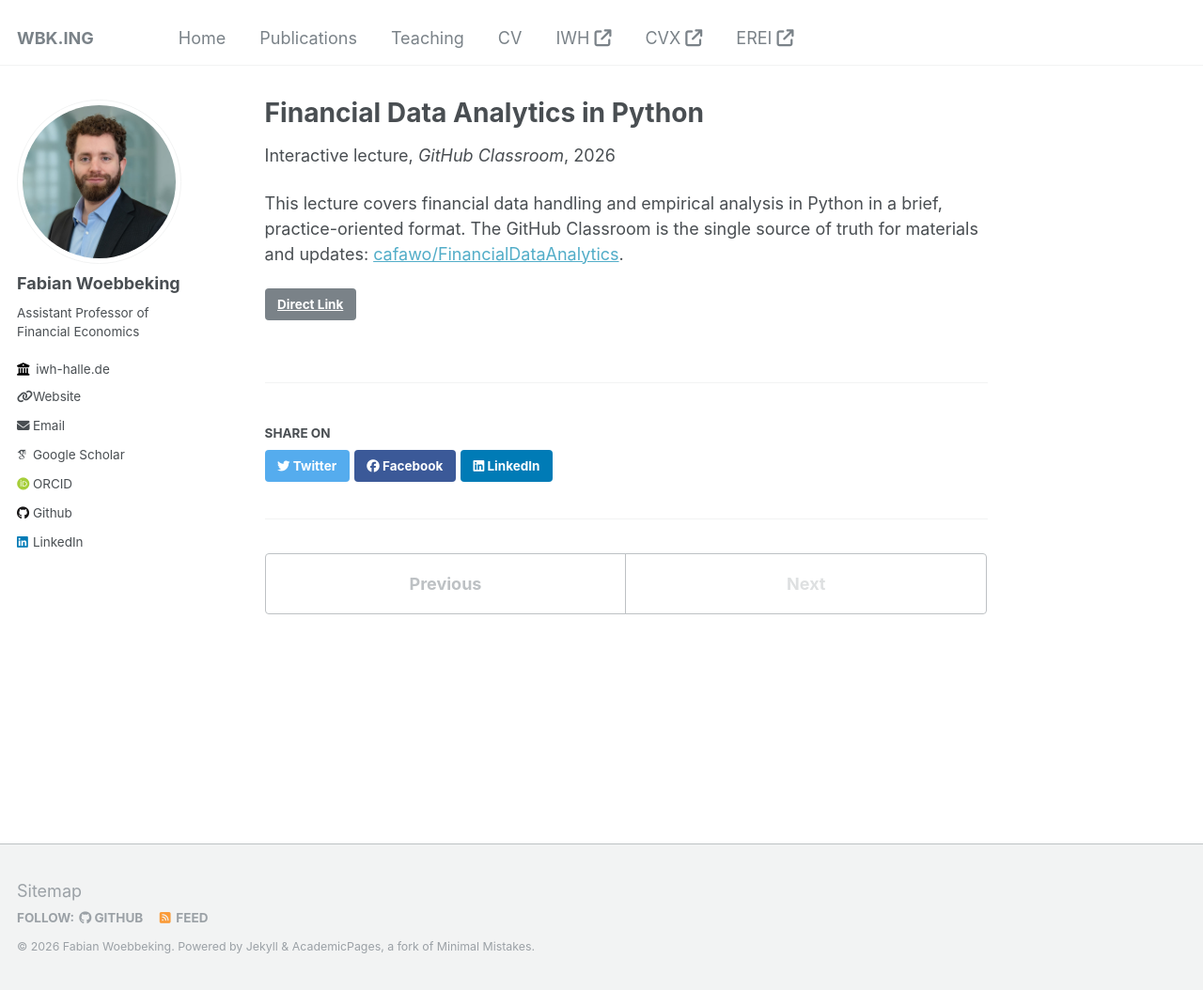
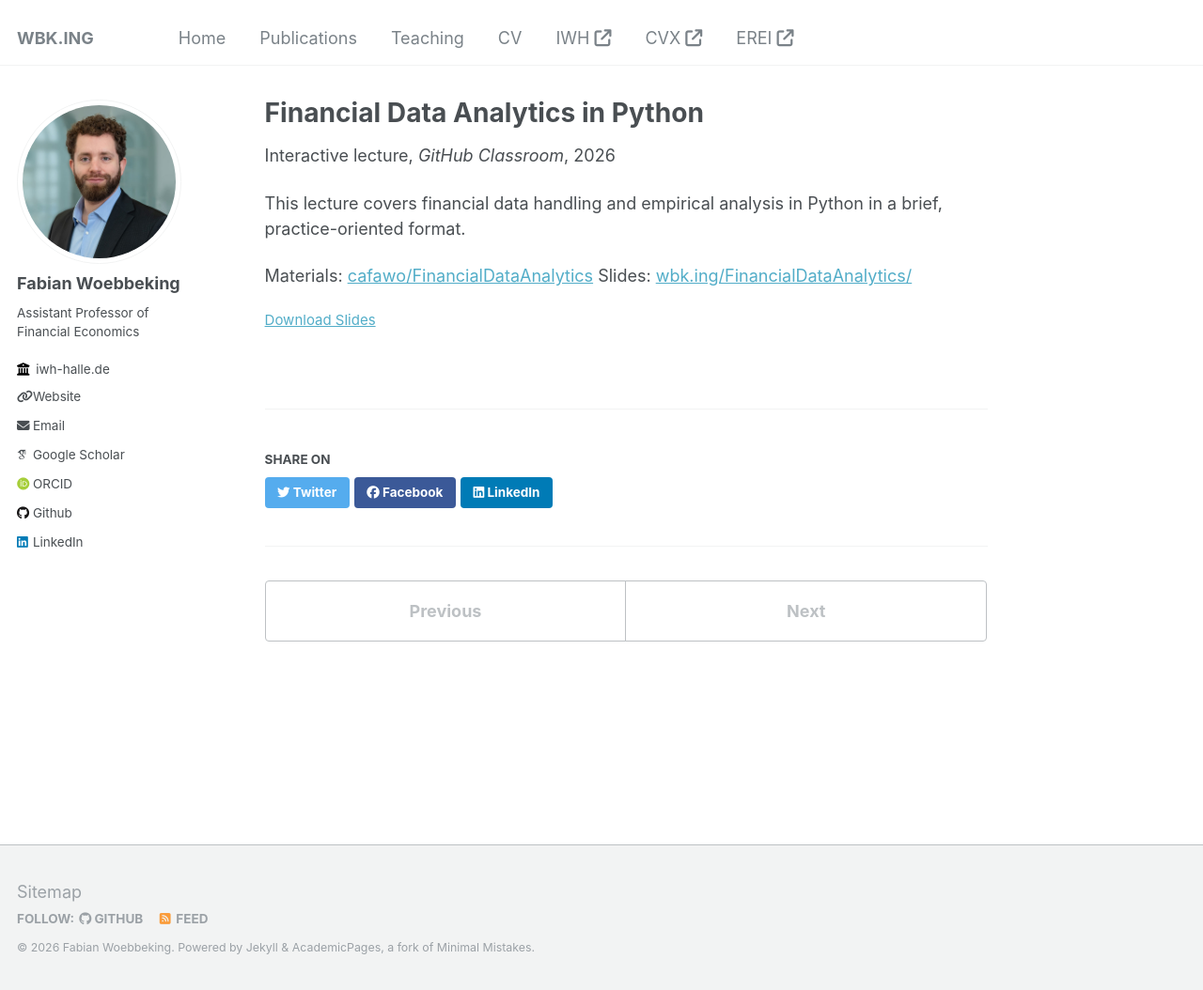
Before and after one commit to cafawo/cafawo.github.io, a Jekyll site: the page built from _teaching/financial-data-analytics-in-python.md, in a window 1280 px wide and 1054 px high. Shown: the whole window at 94% size. Built offline with Jekyll 4.4.1, drawn with Linux system fonts in a browser that asks for light colours; some web fonts are replaced.

Commit message:
Refactor teaching materials: update citation handling, enhance links for resources, and add VDT Summer School page

```diff
--- a/_includes/archive-single-cv.html
+++ b/_includes/archive-single-cv.html
@@ -20,7 +20,7 @@
       <a href="{{ base_path }}{{ post.url }}" rel="permalink">{{ title }}</a>
     {% endif %}
   </span>
-  {% if post.venue %}
+  {% if post.citation %}
     <br>
     <span itemprop="description">{{ post.citation }}</span>
   {% endif %}
--- a/_teaching/financial-data-analytics-in-python.md
+++ b/_teaching/financial-data-analytics-in-python.md
@@ -4,8 +4,12 @@ collection: teaching
 type: "Interactive lecture"
 permalink: /teaching/2015-spring-teaching-1
 venue: "GitHub Classroom"
-link: https://github.com/cafawo/FinancialDataAnalytics
+paperurl: https://github.com/cafawo/FinancialDataAnalytics
+slidesurl: https://wbk.ing/FinancialDataAnalytics/
 excerpt: "Covers financial data work in Python, from data handling to empirical analysis, through short, practice-oriented materials."
 ---
 
-This lecture covers financial data handling and empirical analysis in Python in a brief, practice-oriented format. The GitHub Classroom is the single source of truth for materials and updates: [cafawo/FinancialDataAnalytics](https://github.com/cafawo/FinancialDataAnalytics).
+This lecture covers financial data handling and empirical analysis in Python in a brief, practice-oriented format.
+
+Materials: [cafawo/FinancialDataAnalytics](https://github.com/cafawo/FinancialDataAnalytics)
+Slides: [wbk.ing/FinancialDataAnalytics/](https://wbk.ing/FinancialDataAnalytics/)
```
Also changed, not shown: _includes/archive-single.html (+7 -1 lines), _teaching/bachelor-and-master-theses.md (+4 -2 lines), _teaching/derivatives.md (+6 -2 lines), _teaching/vdt-summer-school.md (added, +15 -0 lines).
